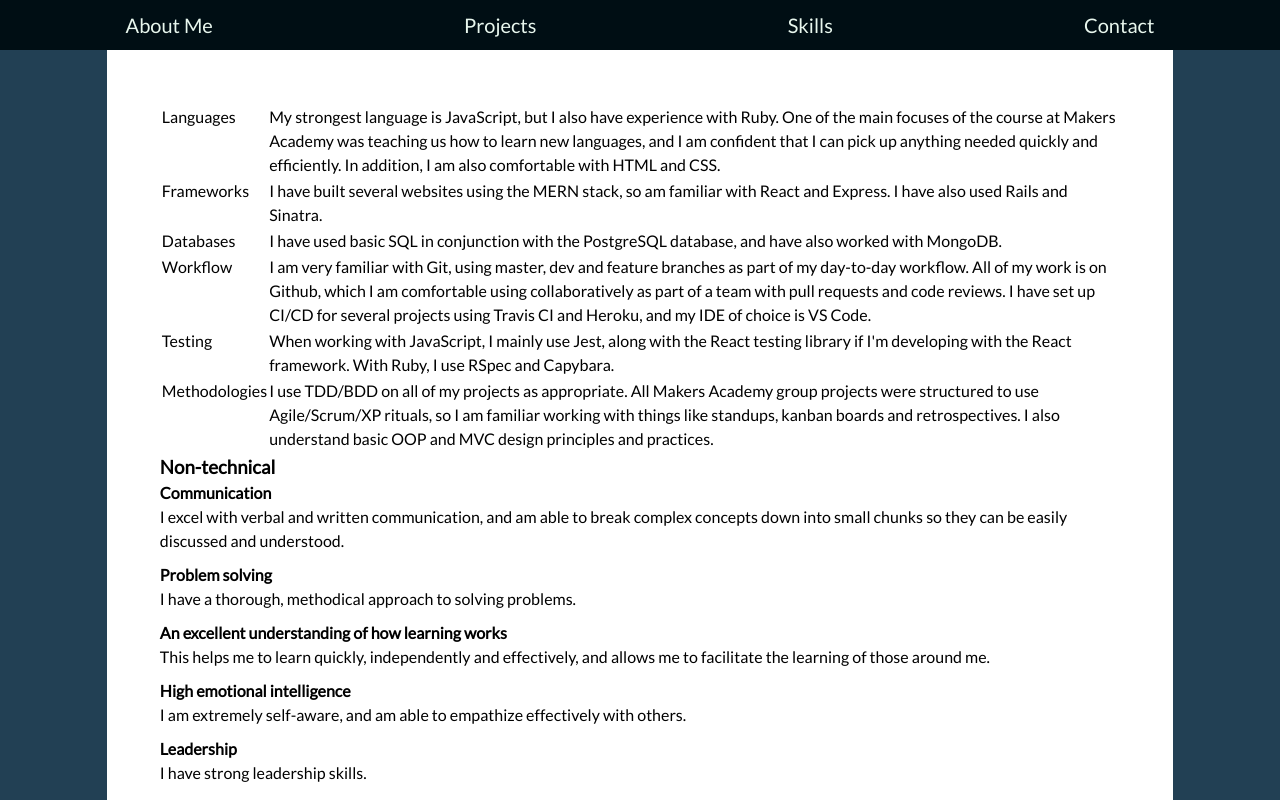
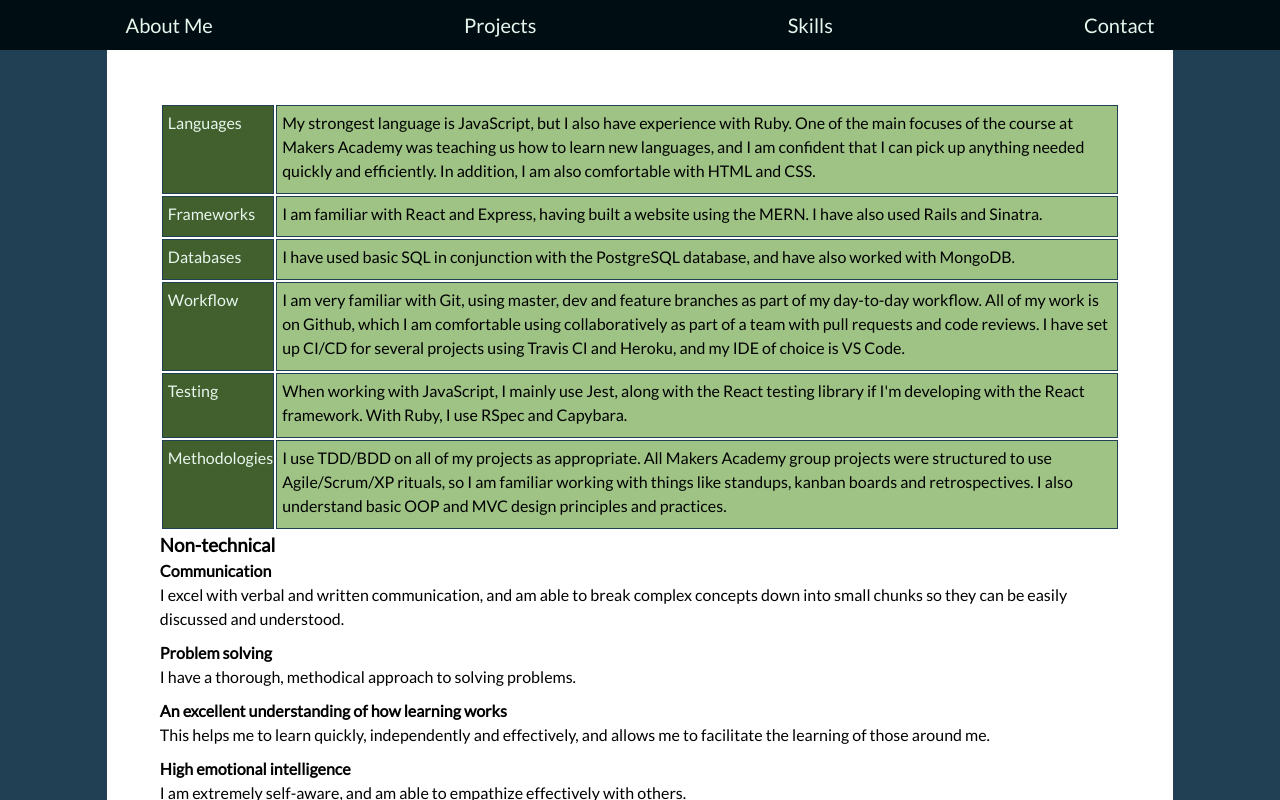
Before and after one commit to PhilipVigus/dev-portfolio, a React (Create React App) app: page /skills in a window 1280 px wide. Shown: the top 800 px of the page. Built offline with nearby package versions, Linux system fonts and the light colour scheme.

Commit message:
Style the tech skills table

```diff
--- a/src/App.css
+++ b/src/App.css
@@ -66,6 +66,11 @@ p {
   margin-bottom: 10px;
 }
 
+td {
+  border: 1px var(--background-colour) solid;
+  padding-bottom: 10px;
+}
+
 .main-content-container {
   background-color: white;
   height: 100%;
--- a/src/components/skills.css
+++ b/src/components/skills.css
@@ -1,7 +1,14 @@
 .tech-skills-category {
+  background-color: var(--highlight-colour-dark);
+  color: var(--lightest-shade);
+  padding-left: 5px;
+  padding-top: 5px;
+  padding-right: 2.08%;
   vertical-align: top;
 }
 
-.tech-skills {
-  vertical-align: top;
+.tech-skills-description {
+  background-color: var(--highlight-colour);
+  padding-left: 5px;
+  padding-top: 5px;
 }
--- a/src/components/skills.jsx
+++ b/src/components/skills.jsx
@@ -4,11 +4,11 @@ import "./skills.css";
 function Skills() {
   return (
     <div>
-      <table>
+      <table className="tech-skills-table">
         <tbody>
-          <tr>
+          <tr className="tech-skills-row">
             <td className="tech-skills-category">Languages</td>
-            <td>
+            <td className="tech-skills-description">
               My strongest language is JavaScript, but I also have experience
               with Ruby. One of the main focuses of the course at Makers Academy
               was teaching us how to learn new languages, and I am confident
@@ -16,23 +16,23 @@ function Skills() {
               addition, I am also comfortable with HTML and CSS.
             </td>
           </tr>
-          <tr>
+          <tr className="tech-skills-row">
             <td className="tech-skills-category">Frameworks</td>
-            <td>
-              I have built several websites using the MERN stack, so am familiar
-              with React and Express. I have also used Rails and Sinatra.
+            <td className="tech-skills-description">
+              I am familiar with React and Express, having built a website using
+              the MERN. I have also used Rails and Sinatra.
             </td>
           </tr>
-          <tr>
+          <tr className="tech-skills-row">
             <td className="tech-skills-category">Databases</td>
-            <td>
+            <td className="tech-skills-description">
               I have used basic SQL in conjunction with the PostgreSQL database,
               and have also worked with MongoDB.
             </td>
           </tr>
-          <tr>
+          <tr className="tech-skills-row">
             <td className="tech-skills-category">Workflow</td>
-            <td>
+            <td className="tech-skills-description">
               I am very familiar with Git, using master, dev and feature
               branches as part of my day-to-day workflow. All of my work is on
               Github, which I am comfortable using collaboratively as part of a
@@ -41,17 +41,17 @@ function Skills() {
               is VS Code.
             </td>
           </tr>
-          <tr>
+          <tr className="tech-skills-row">
             <td className="tech-skills-category">Testing</td>
-            <td>
+            <td className="tech-skills-description">
               When working with JavaScript, I mainly use Jest, along with the
               React testing library if I'm developing with the React framework.
               With Ruby, I use RSpec and Capybara.
             </td>
           </tr>
-          <tr>
+          <tr className="tech-skills-row">
             <td className="tech-skills-category">Methodologies</td>
-            <td>
+            <td className="tech-skills-description">
               I use TDD/BDD on all of my projects as appropriate. All Makers
               Academy group projects were structured to use Agile/Scrum/XP
               rituals, so I am familiar working with things like standups,
```
